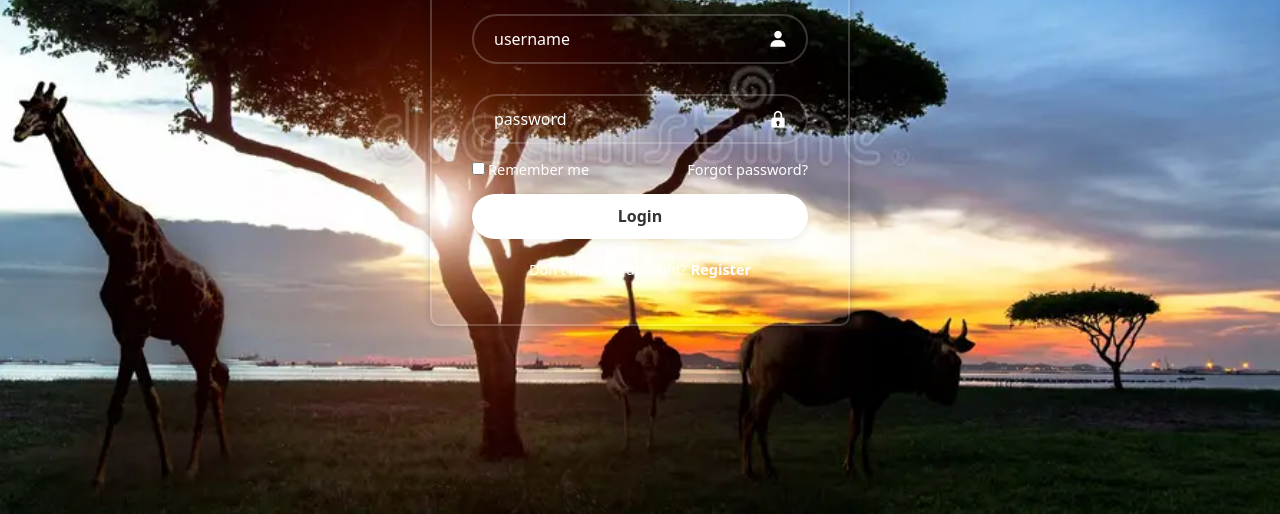
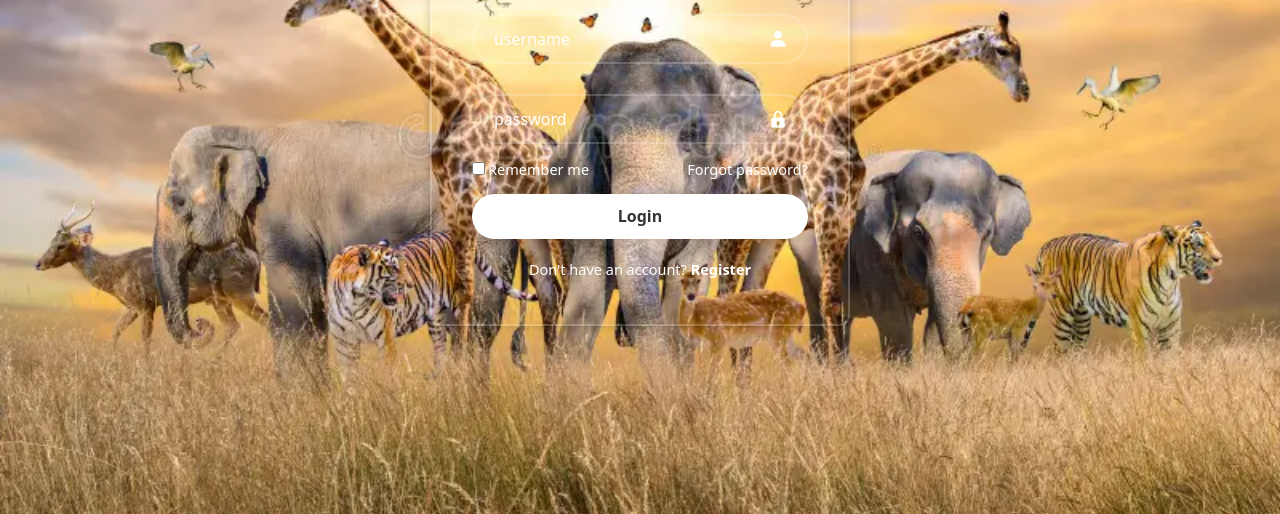
Before and after one commit to Mylex-0/index.html, a plain HTML site: page login.html in a window 1280 px wide. Shown: the part 286-800 px from the top of the page. Drawn offline with nearby package versions, Linux system fonts and the light colour scheme.

Commit message:
Update style2.css

```diff
--- a/style2.css
+++ b/style2.css
@@ -6,10 +6,10 @@
 }
 body {
     display: flex;
+    min-height: 100vh;
     justify-content:center;
-    align-items:center;
-    min-height: 100vh;
-    background: url(a.jpg);
+    align-items: center;
+    background: url(1.jpg);
     background-size: cover;
     background-position: center;
 }
@@ -22,7 +22,9 @@ body {
     color: #fff;
     border-radius: 10px;
     padding: 30px 40px;
+
 }
+
 .wrapper h1{
     font-size: 36px;
     text-align: center;
@@ -32,6 +34,7 @@ body {
     width: 100%;
     height: 50px;
     margin: 30px 0;
+
 }
 .input-box input{
     width: 100%;
@@ -67,7 +70,7 @@ body {
 }
 .remember-forgot a{
     color: #fff;
-    text-decoration: none;
+    text-decoration:none;
 }
 .remember-forgot a:hover{
     text-decoration: underline;
@@ -92,7 +95,7 @@ body {
 }
 
 .register-link p a{
-    color: #fff;
+    color:#fff;
     text-decoration: none;
     font-weight: bold;
 
```
